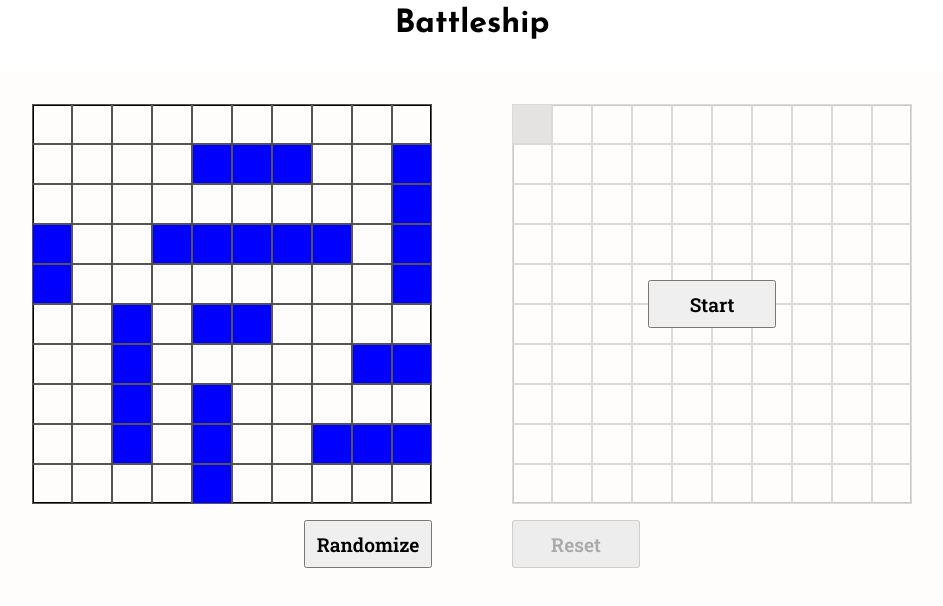
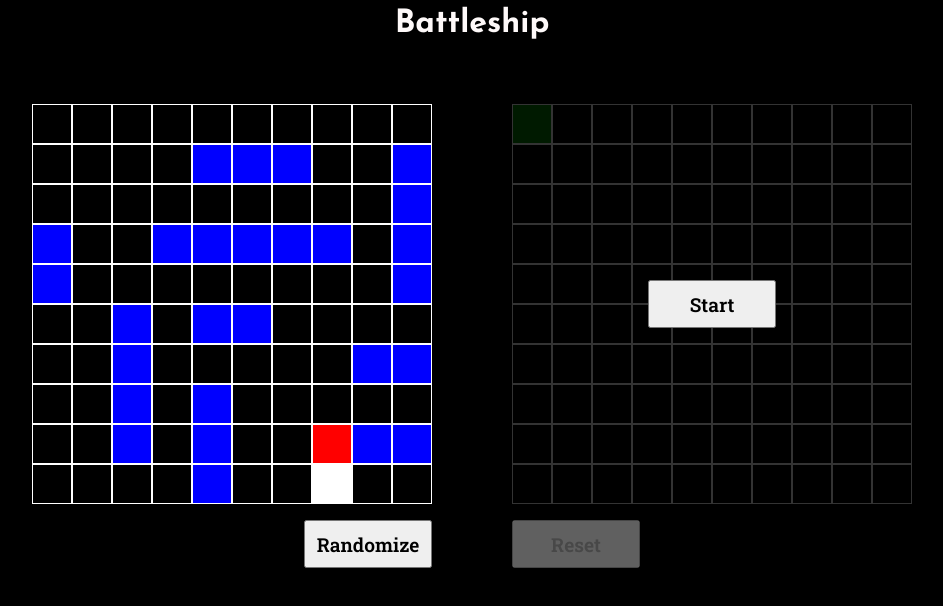
Before and after one commit to foxane/odin-battleship, a website built with webpack: page src/index.html in a window 1280 px wide. Both pictures are taken after a click on the element 700 px from the left and 124 px from the top of the page. Shown: the whole page, without its empty margins (168-1111 px from the left). Built offline with nearby package versions, Linux system fonts and the light colour scheme.

Commit message:
Idk what i did, its look like shit, fml

```diff
--- a/src/css/main.css
+++ b/src/css/main.css
@@ -8,15 +8,15 @@
   --fs-normal: 1rem;
   --fs-small: 0.9rem;
 
-  --border: 1px solid black;
+  --border: 1px solid rgb(255, 255, 255);
   --border-board: 2px solid black;
-  --border-cell: 1px solid rgb(87, 83, 83);
+  --border-cell: 1px solid rgb(255, 255, 255);
 
-  --clr-bg: rgb(255, 255, 255);
-  --clr-text: black;
+  --clr-bg: rgb(0, 0, 0);
+  --clr-text: rgb(254, 249, 249);
 
-  --clr-game-bg: rgb(255, 252, 252);
-  --clr-board: white;
+  --clr-game-bg: rgb(0, 0, 0);
+  --clr-board: rgb(255, 255, 255);
   --clr-ship: rgb(198, 238, 249);
   --clr-cell: grey;
   --clr-hit: red;
@@ -86,6 +86,7 @@ main {
     border: var(--border-cell);
     width: var(--width-cell);
     height: var(--height-cell);
+    transition: background 0.25s;
   }
 }
 
--- a/src/js/dom.js
+++ b/src/js/dom.js
@@ -1,41 +1,40 @@
-import attack from './index';
-export default class Dom {
-  size = 10;
+const BOARD_SIZE = 10;
 
-  createBoard(inactive) {
+const createBoard = (callback) => {
   const board = document.createElement('div');
-    if (inactive) board.classList.add('inactive');
   board.classList.add('board');
 
-    for (let row = 0; row < this.size; row += 1) {
-      for (let col = 0; col < this.size; col += 1) {
+  // Add inactive class if computer (for init)
+  if (callback) board.classList.add('inactive');
+
+  for (let row = 0; row < BOARD_SIZE; row += 1) {
+    for (let col = 0; col < BOARD_SIZE; col += 1) {
       const cell = document.createElement('div');
       cell.classList.add('cell');
-        this.#setCellAttr(cell, [row, col], inactive);
+      cell.dataset.row = row;
+      cell.dataset.col = col;
+      cell.dataset.status = 'null';
+
+      // Callback is provided
+      if (callback)
+        cell.addEventListener('click', () => {
+          callback(cell);
+        });
+
       board.appendChild(cell);
     }
   }
+
   return board;
-  }
+};
 
-  #setCellAttr(cell, [row, col], inactive) {
-    cell.dataset.row = row;
-    cell.dataset.col = col;
-    cell.dataset.status = null;
-
-    // If board is inactive add listener to them
-    if (inactive)
-      cell.addEventListener('click', (e) => {
-        attack(cell);
-      });
-  }
-
-  renderBoard(shipCoordinates) {
+const renderBoard = (shipCoordinates) => {
   for (const [row, col] of shipCoordinates) {
     const cell = document.querySelector(
       `.cell[data-row="${row}"][data-col="${col}"]`,
     );
     cell.style.backgroundColor = 'blue';
   }
-  }
-}
+};
+
+export { createBoard, renderBoard };
--- a/src/js/gameboard.js
+++ b/src/js/gameboard.js
@@ -26,6 +26,12 @@ export default class Gameboard {
     this.board = Array.from({ length: this.size }, () =>
       Array.from({ length: this.size }, () => null),
     );
+  }
+
+  resetBoard() {
+    this.allShip = [];
+    this.shipCoordinates = [];
+    this.create2DArray(this.size);
   }
 
   #validateCoordinate(row, col) {
--- a/src/js/index.js
+++ b/src/js/index.js
@@ -1,32 +1,77 @@
 import '../css/main.css';
-import Dom from './dom';
+import { createBoard, renderBoard } from './dom';
 import Player from './player';
 
-// NOTE : create interface module for brigde between backend and frontend
+// Game state
+let turn = 'player';
 
-export default function attack(cell) {
-  if (cell.dataset.status === 'attacked') return;
-  if (computer.gameboard.receiveAttack([cell.dataset.row, cell.dataset.col])) {
+const playerAttack = (cellElement) => {
+  const {
+    dataset: { row, col, status },
+  } = cellElement;
+
+  if (turn !== 'player' || status !== 'null') return;
+
+  if (computer.gameboard.receiveAttack([row, col])) {
+    // Hit
+    cellElement.style.backgroundColor = 'red';
+  } else {
+    // Miss
+    cellElement.style.backgroundColor = 'green';
+    turn = 'computer';
+    computerAttack();
+  }
+
+  cellElement.dataset.status = 'attacked';
+};
+
+const computerAttack = () => {
+  let [row, col] = computer.attack();
+  let cell = document.querySelector(
+    `.cell[data-row="${row}"][data-col="${col}"]`,
+  );
+
+  // Loop to find unattacked cell
+  while (cell.dataset.status !== 'null') {
+    [row, col] = computer.attack();
+    cell = document.querySelector(
+      `.cell[data-row="${row}"][data-col="${col}"]`,
+    );
+  }
+
+  // Attack
+  if (player.gameboard.receiveAttack([row, col])) {
     cell.style.backgroundColor = 'red';
+    setTimeout(() => {
+      computerAttack();
+    }, 1000);
   } else {
-    cell.style.backgroundColor = 'grey';
+    cell.style.backgroundColor = 'white';
+    turn = 'player';
   }
-  console.log(cell);
-}
+};
 
 // Init
-
 const player = new Player('human');
 const computer = new Player('computer');
-const domUtils = new Dom();
 player.element = document.querySelector('.player-1');
 computer.element = document.querySelector('.player-2');
 
 // Dom init
-player.element.appendChild(domUtils.createBoard());
-computer.element.appendChild(domUtils.createBoard('inactive'));
+player.element.appendChild(createBoard());
+computer.element.appendChild(createBoard(playerAttack));
 
 // Place random ship
 player.gameboard.placeRandomShip();
 computer.gameboard.placeRandomShip();
-domUtils.renderBoard(player.gameboard.shipCoordinates);
+renderBoard(player.gameboard.shipCoordinates);
+
+const randomBtn = document.querySelector('.randomize-btn');
+randomBtn.addEventListener('click', () => {
+  player.gameboard.resetBoard();
+  player.gameboard.placeRandomShip();
+  player.element.innerHTML = '';
+  player.element.appendChild(createBoard());
+  renderBoard(player.gameboard.shipCoordinates);
+  console.log('hi');
+});
--- a/src/js/player.js
+++ b/src/js/player.js
@@ -11,6 +11,7 @@ export default class Player {
     this.gameboard = new Gameboard();
   }
 
-  // Computer logic, to be added later ..
-  // ..
+  attack() {
+    return [Math.floor(Math.random() * 10), Math.floor(Math.random() * 10)];
+  }
 }
```
Lines whose indentation alone changed are shown as unchanged.
